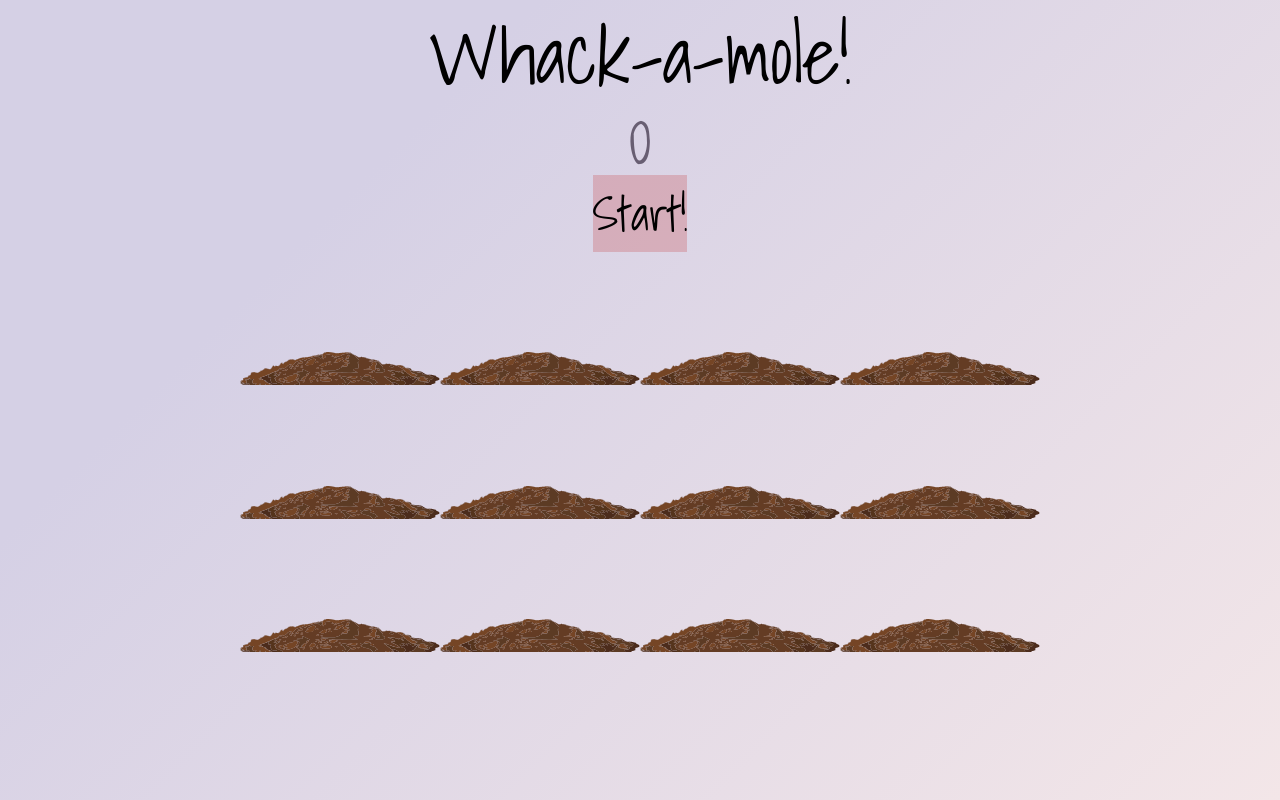
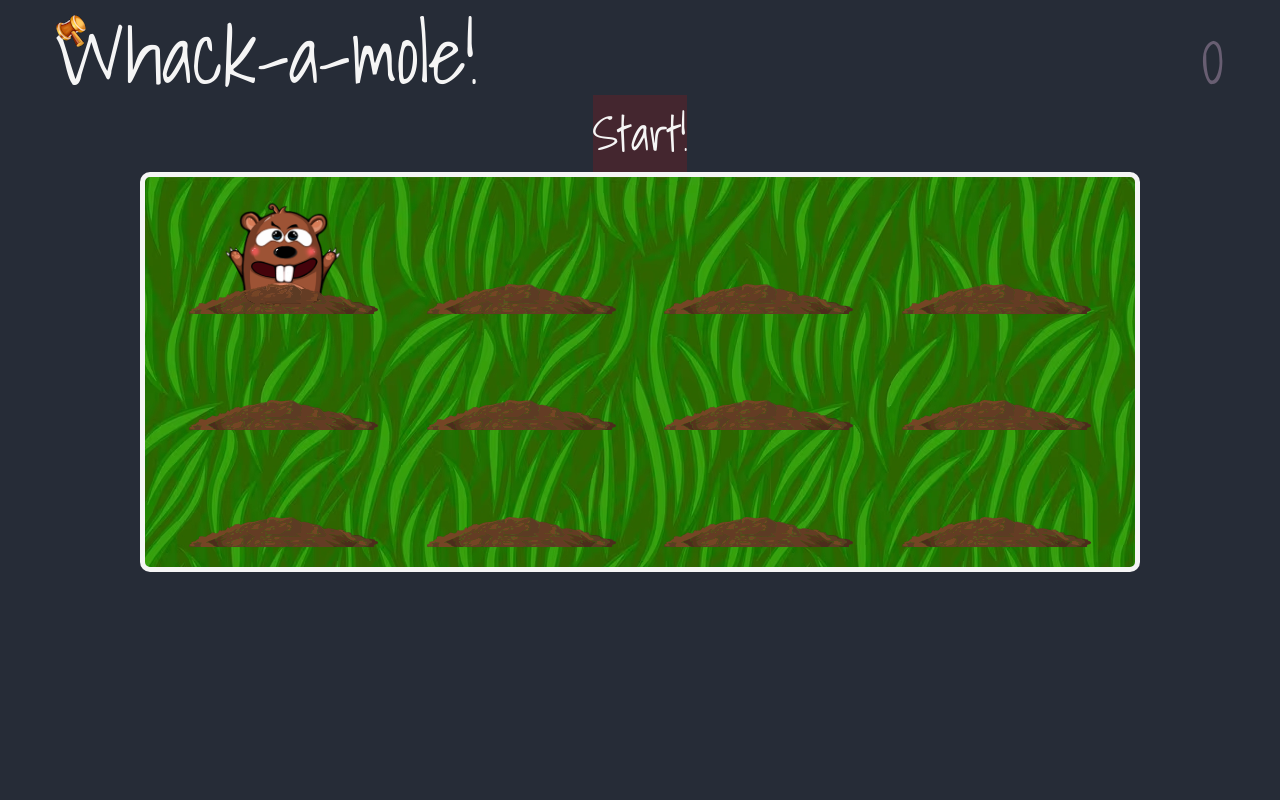
Before and after one commit to Volodymyr-Raskazov/Whac-A-Mole, a plain HTML site: page index.html in a window 1280 px wide. Drawn offline with Linux system fonts and the light colour scheme.

Commit message:
початок розробки

```diff
--- a/index.html
+++ b/index.html
@@ -14,14 +14,17 @@
 
 <body>
 	<div class="wrapper">
-		<div class="game-container">
-			<h1>Whack-a-mole!</h1>
-			<h1 class="score"> 0</h1>
+		<div class="container">
+			<div id="cursor" class="cursor"></div>
+			<div class="title">
+				<h1>Whack-a-mole!</h1>
+				<div class="score"> 0</div>
+			</div>
 			<div class="start">
 				<button onClick="startGame()">Start!</button>
 			</div>
 			<div class="game">
-				<div class="hole hole1">
+				<div class="hole hole1 up">
 					<div class="mole"></div>
 				</div>
 				<div class="hole hole2">
@@ -60,6 +63,7 @@
 			</div>
 		</div>
 	</div>
+	<script src="js/cursor.js"></script>
 	<script src="js/script.js"></script>
 </body>
 
--- /dev/null
+++ b/js/cursor.js
@@ -0,0 +1,16 @@
+'use strict'
+const cursor = document.addEventListener('cursor');
+
+var mouseX = 0;
+var mouseY = 0;
+
+body.addEventListener('mousemove', e => {
+	clientX = e.pageX;
+	clientY = e.pageY;
+	mouseCoords();
+});
+
+const mouseCoords = (e) => {
+	mouseX = e.pageX;
+	mouseY = e.pageY;
+}
--- a/scss/style.scss
+++ b/scss/style.scss
@@ -16,6 +16,8 @@ body {
 	padding: 0;
 	margin: 0;
 	font-family: "Shadows Into Light", cursive;
+	color: #f5f5f5;
+	background-color: #262c37;
 }
 
 html {
@@ -35,7 +37,7 @@ html {
 	overflow: clip;
 }
 
-[class*="-container"] {
+.container {
 	max-width: 1200px;
 	margin: 0 auto;
 	padding: 15px;
@@ -54,7 +56,7 @@ html {
 		background-size: contain;
 		content: "";
 		width: 100%;
-		height: 70px;
+		height: 60px;
 		position: absolute;
 		z-index: 2;
 		bottom: -30px;
@@ -64,8 +66,42 @@ html {
 	}
 }
 
+.cursor {
+	position: absolute;
+	width: 32px;
+	height: 32px;
+	user-select: none;
+	pointer-events: none;
+	z-index: 999;
+	background-image: url(../img/hum.png);
+	background-repeat: no-repeat;
+	background-position: center;
+	background-size: contain;
+}
+
+/* Створюємо анімацію */
+@keyframes hammerAnimation {
+	0% {
+		/* Початкова позиція курсора */
+		transform: rotate(0deg);
+	}
+	50% {
+		/* Проміжна позиція курсора */
+		transform: rotate(30deg);
+	}
+	100% {
+		/* Кінцева позиція курсора */
+		transform: rotate(0deg);
+	}
+}
+
+/* Застосовуємо анімацію після кліку */
+.cursor:active {
+	animation: hammerAnimation 0.5s linear;
+}
+
 .mole {
-	background: url(../img/svg/mole.svg) bottom center no-repeat;
+	background: url(../img/mole-2.png) bottom center no-repeat;
 	background-size: 50%;
 	position: absolute;
 	top: 100%;
@@ -79,9 +115,14 @@ html {
 	text-align: center;
 }
 
+.title {
+	display: flex;
+	justify-content: space-between;
+	font-size: 5rem;
+}
+
 h1 {
 	text-align: center;
-	font-size: 5rem;
 	margin-bottom: 0;
 }
 
@@ -91,11 +132,15 @@ h1 {
 }
 
 .game {
-	width: 800px;
+	width: 1000px;
 	height: 400px;
 	display: flex;
 	flex-wrap: wrap;
+	padding: 20px;
+	border: #f5f5f5 solid 5px;
+	border-radius: 10px;
 	margin: 0 auto;
+	background-image: url(../img/background.jpg);
 }
 
 button {
```
Also changed, not shown: css/style.css, img/hum.png (added), img/hummer-2.png (added).
